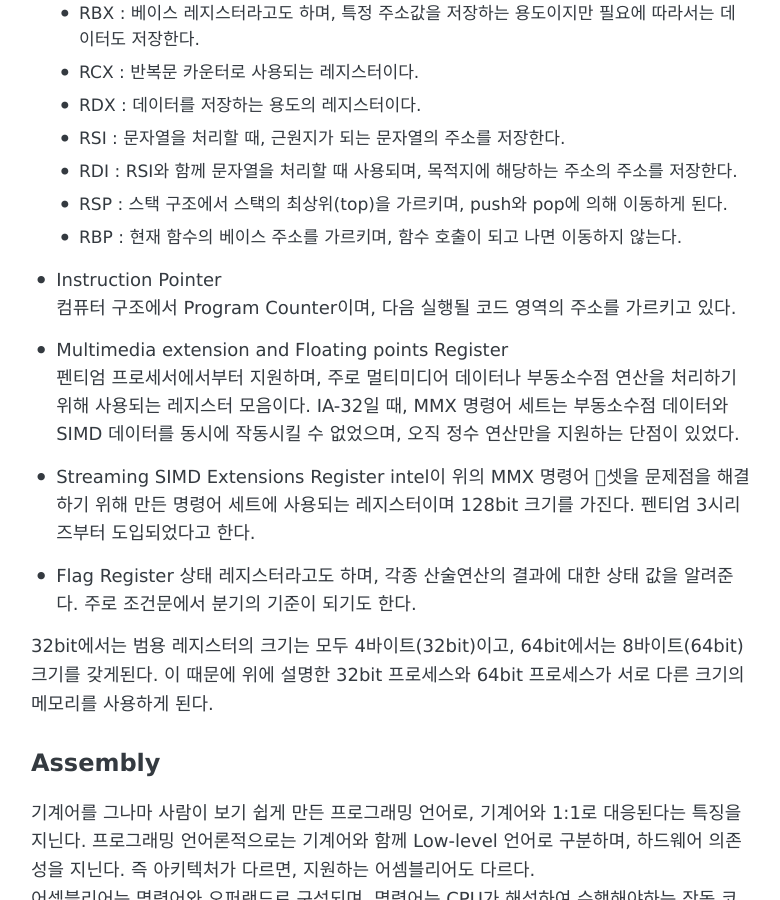
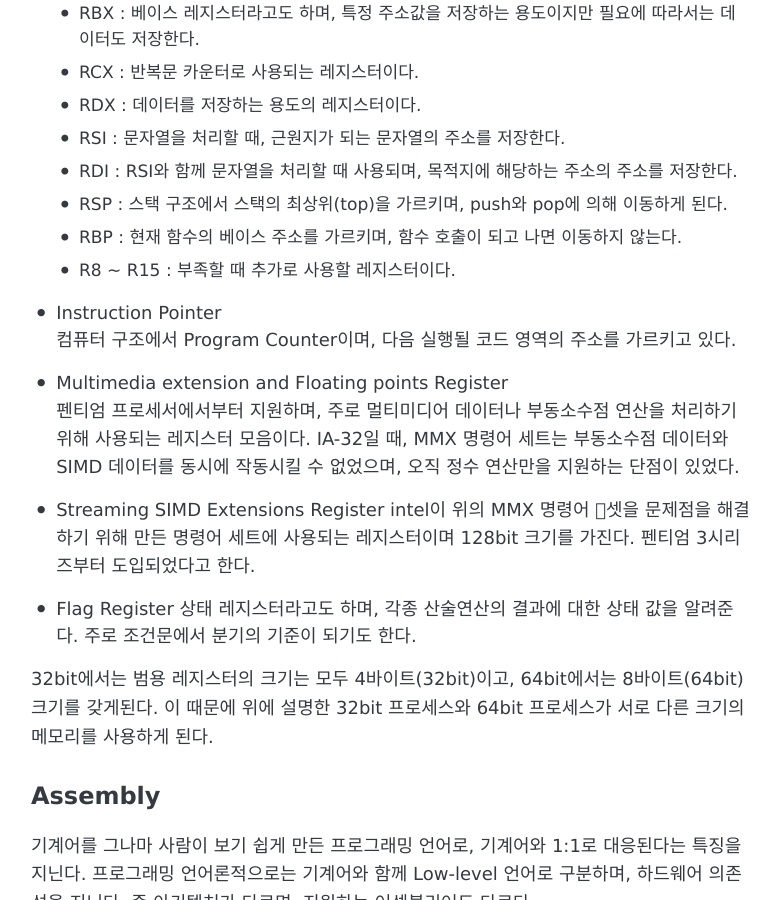
Before and after one commit to sp1end0r/sp1end0r.github.io, a Jekyll site: the page built from _posts/2019-09-09-x86_64-assembly.md, in a window 1280 px wide and 900 px high, scrolled down 3642 px. Shown: the whole window, without its empty margins (249-1029 px from the left). Built offline with Jekyll 4.4.1, drawn with Linux system fonts in a browser that asks for light colours.

Commit message:
Update 2019-09-09-x86_64-assembly.md

```diff
--- a/_posts/2019-09-09-x86_64-assembly.md
+++ b/_posts/2019-09-09-x86_64-assembly.md
@@ -53,6 +53,7 @@ CPU에서는 메모리에 적재된 프로세스로부터 메모리에 있는
     - RDI : RSI와 함께 문자열을 처리할 때 사용되며, 목적지에 해당하는 주소의 주소를 저장한다.
     - RSP : 스택 구조에서 스택의 최상위(top)을 가르키며, push와 pop에 의해 이동하게 된다.
     - RBP : 현재 함수의 베이스 주소를 가르키며, 함수 호출이 되고 나면 이동하지 않는다.
+    - R8 ~ R15 : 부족할 때 추가로 사용할 레지스터이다.
 * Instruction Pointer
 컴퓨터 구조에서 Program Counter이며, 다음 실행될 코드 영역의 주소를 가르키고 있다.
 
```
